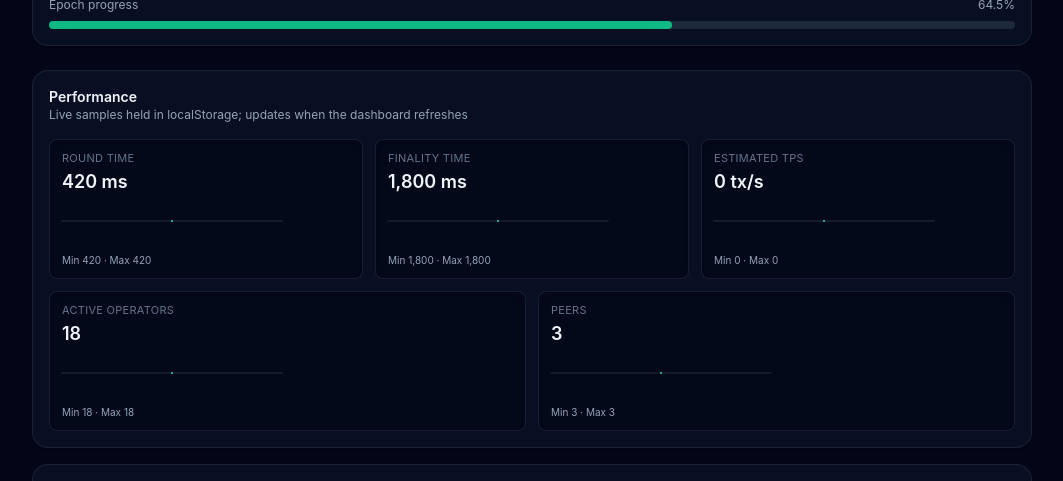
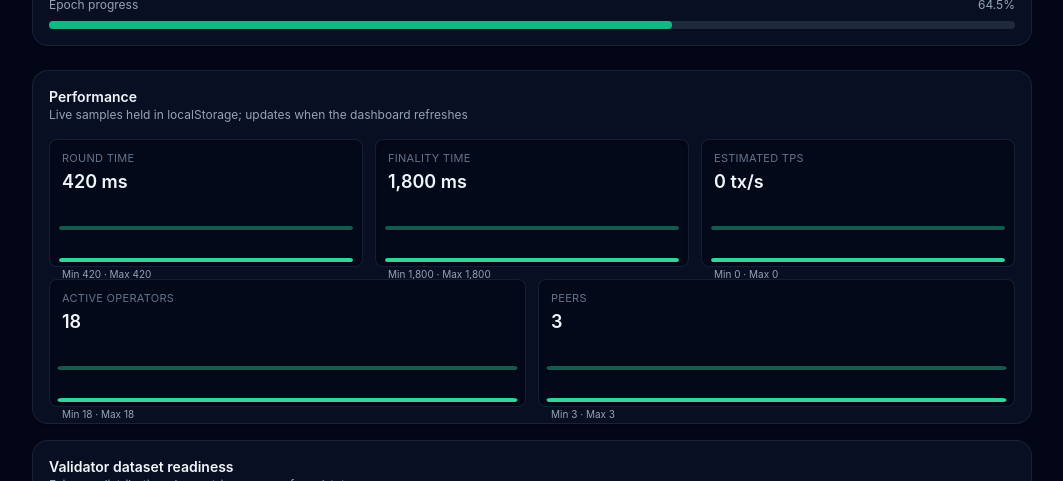
Before and after one commit to dmrl789/ippan-explorer2, a Next.js app: page / in a window 1280 px wide. Shown: the part 1100-1581 px from the top of the page, without its empty margins (216-1279 px from the left). Built offline with nearby package versions, Linux system fonts and the light colour scheme; no server answers.

Commit message:
fix(explorer): make graphs always visible + add debug overlay

```diff
--- a/app/page.tsx
+++ b/app/page.tsx
@@ -1,6 +1,6 @@
 import Link from "next/link";
 import type { Route } from "next";
-import type { ReactNode } from "react";
+import { Suspense, type ReactNode } from "react";
 import { DashboardGraphs } from "@/components/DashboardGraphs";
 import CopyButton from "@/components/common/CopyButton";
 import StatusDataTabs from "@/components/common/StatusDataTabs";
@@ -140,7 +140,9 @@ export default async function DashboardPage() {
         </div>
       </Card>
 
-      <DashboardGraphs status={status} peersCount={peers.peers.length} />
+      <Suspense fallback={<div className="h-32 rounded-lg border border-slate-800/70 bg-slate-950/60 px-3 py-2 text-sm text-slate-300">Loading graphs…</div>}>
+        <DashboardGraphs status={status} peersCount={peers.peers.length} />
+      </Suspense>
 
       <Card
         title="Network activity"
--- a/components/DashboardGraphs.tsx
+++ b/components/DashboardGraphs.tsx
@@ -1,6 +1,7 @@
 "use client";
 
 import { useEffect, useMemo, useState } from "react";
+import { useSearchParams } from "next/navigation";
 
 import { Histogram } from "./Histogram";
 import { Sparkline } from "./Sparkline";
@@ -42,8 +43,23 @@ function formatNumber(value: number | undefined) {
   return value.toLocaleString();
 }
 
+function seedSeries(values: number[], fallback: number) {
+  if (values.length >= 2) return values;
+  if (values.length === 1) return [values[0], values[0]];
+  return [fallback, fallback];
+}
+
 export function DashboardGraphs({ status, peersCount }: { status: StatusResponseV1; peersCount?: number }) {
   const [samples, setSamples] = useState<Sample[]>([]);
+  const [mounted, setMounted] = useState(false);
+  const searchParams = useSearchParams();
+  const debugEnabled = searchParams?.get("debug") === "1";
+
+  const liveSample = useMemo(() => toSample(status, peersCount), [status, peersCount]);
+
+  useEffect(() => {
+    setMounted(true);
+  }, []);
 
   useEffect(() => {
     if (typeof window === "undefined") return;
@@ -62,30 +78,38 @@ export function DashboardGraphs({ status, peersCount }: { status: StatusResponse
     return () => window.clearInterval(interval);
   }, []);
 
+  const samplesToUse = samples.length ? samples : [liveSample];
+
   const { roundSeries, finalitySeries, tpsSeries, activeSeries, peerSeries, tenMinuteTps } = useMemo(() => {
     const tpsValues: Array<{ t: number; value: number }> = [];
-    const tpsRaw = computeTpsSeries(samples);
-    samples.forEach((sample, idx) => {
+    const tpsRaw = computeTpsSeries(samplesToUse);
+    samplesToUse.forEach((sample, idx) => {
       tpsValues.push({ t: sample.t_ms, value: tpsRaw[idx] ?? 0 });
     });
     const tenMinuteCutoff = Date.now() - 10 * 60 * 1000;
     const recentTps = tpsValues.filter((point) => point.t >= tenMinuteCutoff).map((point) => point.value);
 
     return {
-      roundSeries: samples.map((sample) => sample.round_ms),
-      finalitySeries: samples.map((sample) => sample.finality_ms),
+      roundSeries: samplesToUse.map((sample) => sample.round_ms),
+      finalitySeries: samplesToUse.map((sample) => sample.finality_ms),
       tpsSeries: tpsValues.map((point) => point.value),
-      activeSeries: samples.map((sample) => sample.active_ops),
-      peerSeries: samples.map((sample) => sample.peers ?? 0).filter((value) => value > 0),
+      activeSeries: samplesToUse.map((sample) => sample.active_ops),
+      peerSeries: samplesToUse.map((sample) => sample.peers ?? 0).filter((value) => value > 0),
       tenMinuteTps: average(recentTps)
     };
-  }, [samples]);
+  }, [samplesToUse]);
 
-  const latestRound = roundSeries.at(-1) ?? status.live.round_time_avg_ms;
-  const latestFinality = finalitySeries.at(-1) ?? status.live.finality_time_ms;
-  const latestTps = tpsSeries.at(-1) ?? 0;
-  const latestActive = activeSeries.at(-1) ?? status.live.active_operators;
-  const latestPeers = peerSeries.at(-1);
+  const seededRoundSeries = seedSeries(roundSeries, status.live.round_time_avg_ms ?? 0);
+  const seededFinalitySeries = seedSeries(finalitySeries, status.live.finality_time_ms ?? 0);
+  const seededTpsSeries = seedSeries(tpsSeries, 0);
+  const seededActiveSeries = seedSeries(activeSeries, status.live.active_operators ?? 0);
+  const seededPeerSeries = seedSeries(peerSeries, peersCount ?? 0);
+
+  const latestRound = seededRoundSeries.at(-1) ?? status.live.round_time_avg_ms;
+  const latestFinality = seededFinalitySeries.at(-1) ?? status.live.finality_time_ms;
+  const latestTps = seededTpsSeries.at(-1) ?? 0;
+  const latestActive = seededActiveSeries.at(-1) ?? status.live.active_operators;
+  const latestPeers = seededPeerSeries.at(-1);
 
   const fairnessScores = status.consensus.validators
     .map((validator) => validator.fairness_score)
@@ -98,20 +122,18 @@ export function DashboardGraphs({ status, peersCount }: { status: StatusResponse
     <div className="space-y-4">
       <Card title="Performance" description="Live samples held in localStorage; updates when the dashboard refreshes">
         <div className="grid gap-3 md:grid-cols-3">
-          <MetricSparkline label="Round time" value={`${formatNumber(latestRound)} ms`} series={roundSeries} />
-          <MetricSparkline label="Finality time" value={`${formatNumber(latestFinality)} ms`} series={finalitySeries} />
+          <MetricSparkline label="Round time" value={`${formatNumber(latestRound)} ms`} series={seededRoundSeries} />
+          <MetricSparkline label="Finality time" value={`${formatNumber(latestFinality)} ms`} series={seededFinalitySeries} />
           <MetricSparkline
             label="Estimated TPS"
             value={`${formatNumber(latestTps)} tx/s`}
             hint={tenMinuteTps ? `~${tenMinuteTps.toLocaleString()} avg (10m)` : undefined}
-            series={tpsSeries}
+            series={seededTpsSeries}
           />
         </div>
         <div className="grid gap-3 md:grid-cols-2">
-          <MetricSparkline label="Active operators" value={formatNumber(latestActive)} series={activeSeries} />
-          {peerSeries.length > 0 && (
-            <MetricSparkline label="Peers" value={formatNumber(latestPeers)} series={peerSeries} />
-          )}
+          <MetricSparkline label="Active operators" value={formatNumber(latestActive)} series={seededActiveSeries} />
+          <MetricSparkline label="Peers" value={formatNumber(latestPeers)} series={seededPeerSeries} />
         </div>
       </Card>
 
@@ -141,6 +163,25 @@ export function DashboardGraphs({ status, peersCount }: { status: StatusResponse
           </div>
         </div>
       </Card>
+
+      {debugEnabled && (
+        <div className="fixed bottom-3 right-3 z-50 max-w-xs rounded-lg border border-emerald-500/40 bg-slate-950/90 p-3 text-xs text-emerald-100 shadow-lg shadow-emerald-500/10">
+          <p className="font-semibold text-emerald-200">DashboardGraphs debug</p>
+          <ul className="mt-1 space-y-1">
+            <li>mounted: {mounted ? "true" : "false"}</li>
+            <li>samples length: {samples.length}</li>
+            <li>effective samples: {samplesToUse.length}</li>
+            <li>roundSeries: {seededRoundSeries.length}</li>
+            <li>finalitySeries: {seededFinalitySeries.length}</li>
+            <li>tpsSeries: {seededTpsSeries.length}</li>
+            <li>activeSeries: {seededActiveSeries.length}</li>
+            <li>peerSeries: {seededPeerSeries.length}</li>
+            <li>latest round: {latestRound ?? "n/a"}</li>
+            <li>latest finality: {latestFinality ?? "n/a"}</li>
+            <li>latest tps: {latestTps ?? "n/a"}</li>
+          </ul>
+        </div>
+      )}
     </div>
   );
 }
@@ -166,7 +207,7 @@ function MetricSparkline({
   hint?: string;
 }) {
   return (
-    <div className="rounded-lg border border-slate-800/70 bg-slate-950/60 px-3 py-2 shadow-inner shadow-black/20">
+    <div className="flex h-32 flex-col justify-between rounded-lg border border-slate-800/70 bg-slate-950/60 px-3 py-2 shadow-inner shadow-black/20">
       <div className="flex items-start justify-between gap-3">
         <div>
           <p className="text-[11px] uppercase tracking-wide text-slate-500">{label}</p>
@@ -174,7 +215,9 @@ function MetricSparkline({
           {hint && <p className="text-[11px] text-slate-400">{hint}</p>}
         </div>
       </div>
-      <Sparkline values={series} height={50} width={220} />
+      <div className="h-16 text-emerald-400">
+        <Sparkline values={series} className="h-full w-full" />
+      </div>
     </div>
   );
 }
--- a/components/Sparkline.tsx
+++ b/components/Sparkline.tsx
@@ -41,12 +41,12 @@ function buildBaseline(width: number, height: number) {
 
 export function Sparkline({
   values,
-  width = 160,
-  height = 44,
+  width = 100,
+  height = 32,
   strokeWidth = 2,
   className,
-  stroke = "#34d399",
-  backgroundStroke = "#1f2937"
+  stroke = "currentColor",
+  backgroundStroke = "currentColor"
 }: SparklineProps) {
   const min = values.length ? Math.min(...values) : 0;
   const max = values.length ? Math.max(...values) : 0;
@@ -55,7 +55,15 @@ export function Sparkline({
 
   return (
     <div className={className}>
-      <svg width={width} height={height} role="img" aria-label="sparkline" className="overflow-visible">
+      <svg
+        role="img"
+        aria-label="sparkline"
+        width="100%"
+        height="100%"
+        viewBox={`0 0 ${width} ${height}`}
+        preserveAspectRatio="none"
+        className="h-full w-full overflow-visible"
+      >
         {showBaseline && (
           <path
             d={buildBaseline(width, height)}
@@ -63,7 +71,7 @@ export function Sparkline({
             stroke={backgroundStroke}
             strokeWidth={strokeWidth}
             strokeLinecap="round"
-            opacity={0.6}
+            opacity={0.4}
           />
         )}
         {path && (
```
